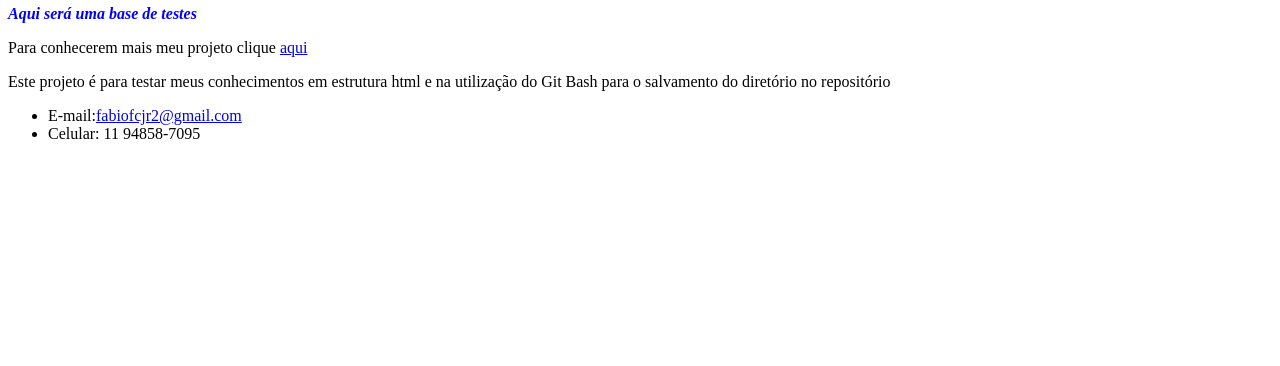
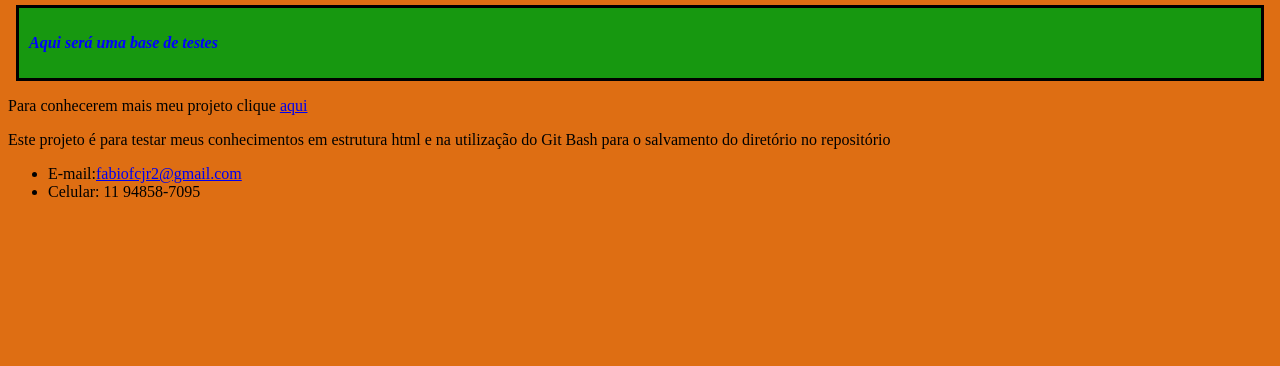
Before and after one commit to Rektay/Primeiro-Diretorio, a plain HTML site: page 1.html in a window 1280 px wide. Shown: the part 434-800 px from the top of the page. Drawn offline with Linux system fonts and the light colour scheme.

Commit message:
Coloquei bordas e margens na tag article

```diff
--- a/1.html
+++ b/1.html
@@ -14,8 +14,7 @@
       <header>
         <h2 class="subtitle">Teste/2</h2>
       </header>
-    </section>
-    <article>
+    <article class="post">
       <header>
         <h3 class="post_title">Aqui será uma base de testes</h3>
       </header>
@@ -26,7 +25,7 @@
     <p>
       Este projeto é para testar meus conhecimentos em estrutura html e na utilização do Git Bash para o salvamento do diretório no repositório
     </p>
-
+    </section>
     <footer>
       <ul>
         <li>
--- a/style.css
+++ b/style.css
@@ -1,3 +1,7 @@
+body {
+  background: #DE6E13;
+}
+
 #title, .subtitle, .post_title {
   color: blue;
 }
@@ -6,3 +10,10 @@
   font-size: 16px;
   font-style: italic;
 }
+
+.post {
+  background: #179810;
+  padding: 10px;
+  border: 3px solid ;
+  margin: 8px;
+}
```
